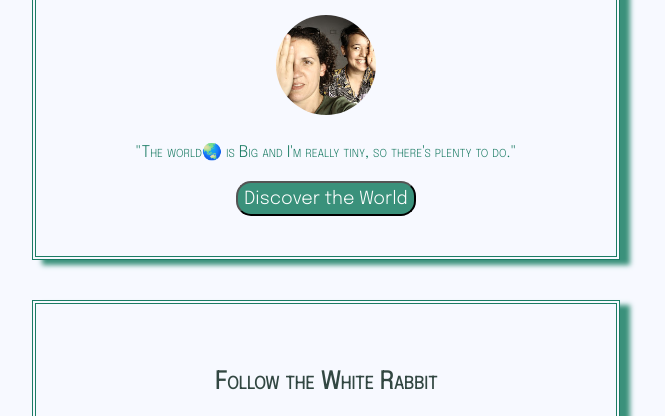
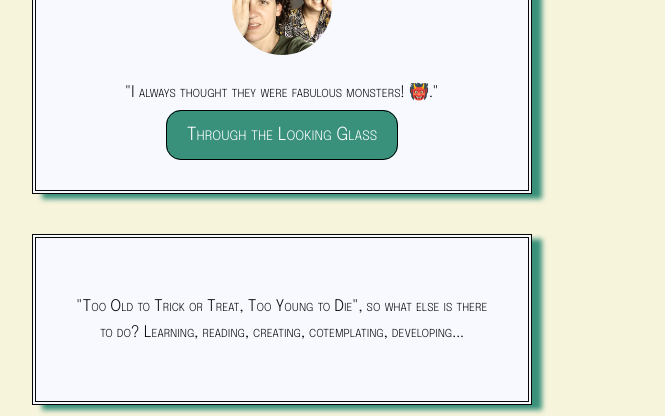
Before and after one commit to sfsharleux/profile, a plain HTML site: page index.html in a window 1280 px wide. Shown: the part 223-639 px from the top of the page, without its empty margins (358-1023 px from the left). Drawn offline with Linux system fonts and the light colour scheme.

Commit message:
make my profile prettier

```diff
--- a/index.html
+++ b/index.html
@@ -10,12 +10,16 @@
 <body>
   <div class="container">
         <div class="card" id="introduction">
-      <h1> Hello World</h1>
+          <h1>Sarah H</h1>
           <img src="./images/pic.jpg" class="img-circle" width="100px" alt="Sarah Harleux">
             <p>
-        "The world🌏 is Big and I'm really tiny, so there's plenty to do."
+              "I always thought they were fabulous monsters! 👹."
             </p>
-      <a href="https://www.google.com/maps/"><button>Discover the World</button></a>
+          <a href="https://www.google.com/maps/" target="-blank" class="btn-green">Through the Looking Glass</a>
+        </div>
+    </section>
+      <div class="card">
+          <p>"Too Old to Trick or Treat, Too Young to Die", so what else is there to do? Learning, reading, creating, cotemplating, developing...</p>
       </div>
       <div class="card">
         <h2>Follow the White Rabbit</h2>
--- a/style.css
+++ b/style.css
@@ -1,6 +1,6 @@
 body {
-  background: #F7F9FF;
-  color: #1b7c64;
+  background: #f7f4dc;
+  color: #070707;
   font-family: 'Epilogue', sans-serif;
   font-variant: small-caps;
   font-size: 16px;
@@ -27,19 +27,14 @@ a {
   text-decoration: none;
   color:#1b7c64;
 }
-a :hover {
-  color: #070707;
-}
 
 p {
 text-align: center;
 }
 
-div {
-  width: 500px;
-  margin: 100px auto;
-  align-items: center;
-  justify-content: center
+.container {
+width: 500px;
+margin: 40px auto;
 }
 
 .card {
@@ -56,14 +51,19 @@ div {
   border-radius: 50%;
 }
 
-button {
+.btn-green {
   background-color: #3a917b;
   color: white;
-  width: fit-content;
-  height: 35px;
+  padding: 15px 20px;
   border-radius: 15px;
+  border:1px solid black;
   font-size: 18px;
   font-family: 'Epilogue', sans-serif;
+}
+
+.btn-green:hover {
+  background-color:#af493275;
+  color: #070707;
 }
 
 .list-inline {
```
Lines whose indentation alone changed are shown as unchanged.
